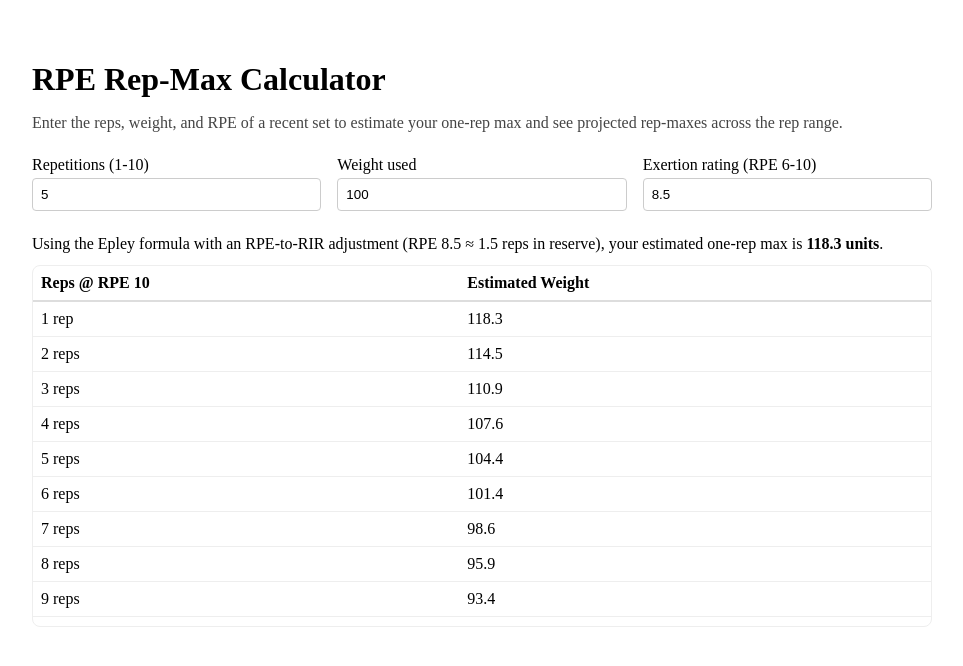
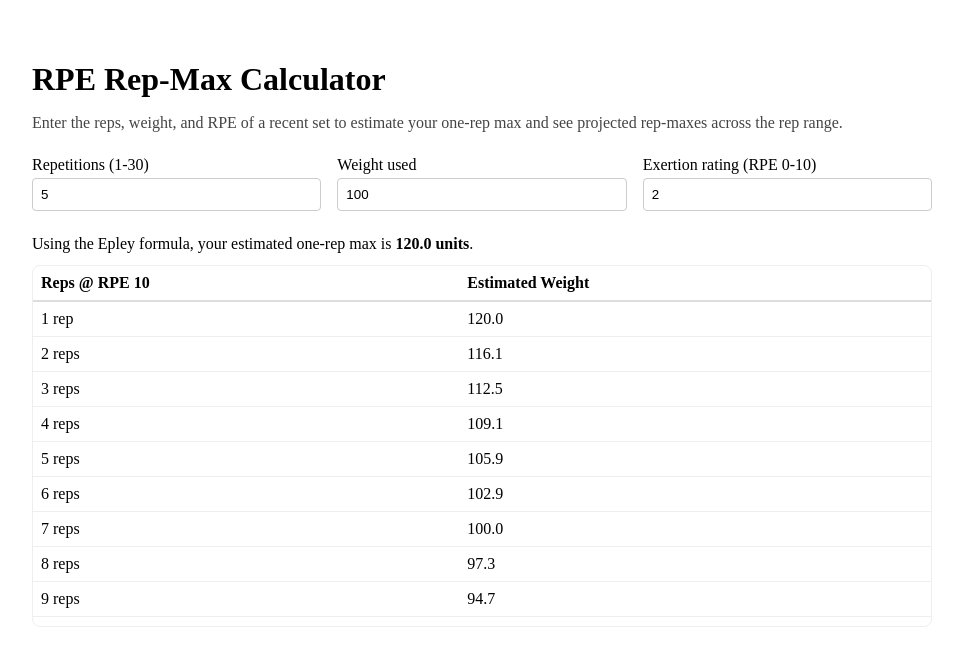
Before and after one commit to ipwnponies/personal-pwa, a Next.js app: page /fitness in a window 1280 px wide. Shown: the top 666 px of the page, without its empty margins (158-1121 px from the left). Built offline with nearby package versions, Linux system fonts and the light colour scheme.

Commit message:
Use Epley formula and RIR only
No more RPE
Also adjust so that 1RM is correctly calculated.

```diff
--- a/pages/fitness/index.jsx
+++ b/pages/fitness/index.jsx
@@ -1,31 +1,20 @@
 import React, { useMemo, useState } from 'react';
 
-const rpeToRirLookup = {
-  10: 0,
-  9.5: 0.5,
-  9: 1,
-  8.5: 1.5,
-  8: 2,
-  7.5: 2.5,
-  7: 3,
-  6.5: 3.5,
-  6: 4,
-};
+function epleyRatio(reps, rir) {
+  if (reps < 1) throw new Error("What's the point of 0 reps, get outta here")
+  if (rir < 0) throw new Error("rir must be >= 0");
 
-function getRirForRpe(rpe) {
-  return { rpe, rir: rpeToRirLookup[rpe] };
+  const effectiveReps = reps + rir
+  return 1 + (effectiveReps - 1) / 30;
 }
 
 function calculateOneRmEpley(weight, reps, rir) {
-  const effectiveReps = Math.max(reps + rir - 1, 0);
-  return weight * (1 + effectiveReps / 30);
+  return weight * epleyRatio(reps, rir);
 }
 
 function calculateWeightFromOneRm(oneRm, reps, rir) {
-  const effectiveReps = Math.max(reps + rir - 1, 0);
-  return oneRm / (1 + effectiveReps / 30);
+  return oneRm / epleyRatio(reps, rir);
 }
-
 function buildRepMaxTable(estimatedOneRm) {
   return Array.from({ length: 30 }, (_, index) => {
     const repCount = index + 1;
@@ -39,41 +28,30 @@ function buildRepMaxTable(estimatedOneRm) {
 export default function FitnessRpeCalculator() {
   const [repetitions, setRepetitions] = useState(5);
   const [weight, setWeight] = useState(100);
-  const [rpe, setRpe] = useState(8.5);
+  const [rir, setRir] = useState(2);
 
   const calculation = useMemo(() => {
-    const repsInt = Number(repetitions);
-    const weightNum = Number(weight);
-    const rpeNum = Number(rpe);
-
-    if (!Number.isFinite(repsInt) || repsInt <= 0 || repsInt > 10) {
+    if (!Number.isFinite(repetitions) || repetitions <= 0 || repetitions > 30) {
       return { error: 'Enter repetitions between 1 and 10.' };
     }
 
-    if (!Number.isFinite(weightNum) || weightNum <= 0) {
+    if (!Number.isFinite(weight) || weight <= 0) {
       return { error: 'Enter a working weight greater than 0.' };
     }
 
-    if (!Number.isFinite(rpeNum) || rpeNum < 6 || rpeNum > 10) {
-      return { error: 'Enter an RPE value between 6 and 10.' };
+    if (!Number.isFinite(rir) || rir < 0) {
+      return { error: 'Enter a valid RIR value.' };
     }
 
-    const { rpe: mappedRpe, rir } = getRirForRpe(rpeNum);
-
-    if (typeof rir !== 'number') {
-      return { error: 'Enter an RPE in 0.5 increments between 6 and 10.' };
-    }
-
-    const estimatedOneRm = calculateOneRmEpley(weightNum, repsInt, rir);
+    const estimatedOneRm = calculateOneRmEpley(weight, repetitions, rir);
     const repMaxes = buildRepMaxTable(estimatedOneRm);
 
     return {
-      mappedRpe,
       rir,
       estimatedOneRm,
       repMaxes,
     };
-  }, [rpe, repetitions, weight]);
+  }, [rir, repetitions, weight]);
 
   return (
     <main style={{ maxWidth: '900px', margin: '0 auto', padding: '2rem 1rem' }}>
@@ -92,13 +70,13 @@ export default function FitnessRpeCalculator() {
         }}
       >
         <label style={{ display: 'flex', flexDirection: 'column', gap: '0.25rem' }}>
-          <span>Repetitions (1-10)</span>
+          <span>Repetitions (1-30)</span>
           <input
             type="number"
             min="1"
-            max="10"
+            max="30"
             value={repetitions}
-            onChange={(event) => setRepetitions(event.target.value)}
+            onChange={(event) => setRepetitions(Number(event.target.value))}
             style={{ padding: '0.5rem', border: '1px solid #ccc', borderRadius: '4px' }}
           />
         </label>
@@ -109,20 +87,20 @@ export default function FitnessRpeCalculator() {
             type="number"
             min="0"
             value={weight}
-            onChange={(event) => setWeight(event.target.value)}
+            onChange={(event) => setWeight(Number(event.target.value))}
             style={{ padding: '0.5rem', border: '1px solid #ccc', borderRadius: '4px' }}
           />
         </label>
 
         <label style={{ display: 'flex', flexDirection: 'column', gap: '0.25rem' }}>
-          <span>Exertion rating (RPE 6-10)</span>
+          <span>Exertion rating (RPE 0-10)</span>
           <input
             type="number"
-            min="6"
+            min="0"
             max="10"
             step="0.5"
-            value={rpe}
-            onChange={(event) => setRpe(event.target.value)}
+            value={rir}
+            onChange={(event) => setRir(Number(event.target.value))}
             style={{ padding: '0.5rem', border: '1px solid #ccc', borderRadius: '4px' }}
           />
         </label>
@@ -133,8 +111,7 @@ export default function FitnessRpeCalculator() {
       ) : (
         <section>
           <p style={{ marginBottom: '0.75rem' }}>
-            Using the Epley formula with an RPE-to-RIR adjustment (RPE{' '}
-            {calculation.mappedRpe.toFixed(1)} ≈ {calculation.rir.toFixed(1)} reps in reserve), your
+            Using the Epley formula, your
             estimated one-rep max is <strong>{calculation.estimatedOneRm.toFixed(1)} units</strong>.
           </p>
 
```
